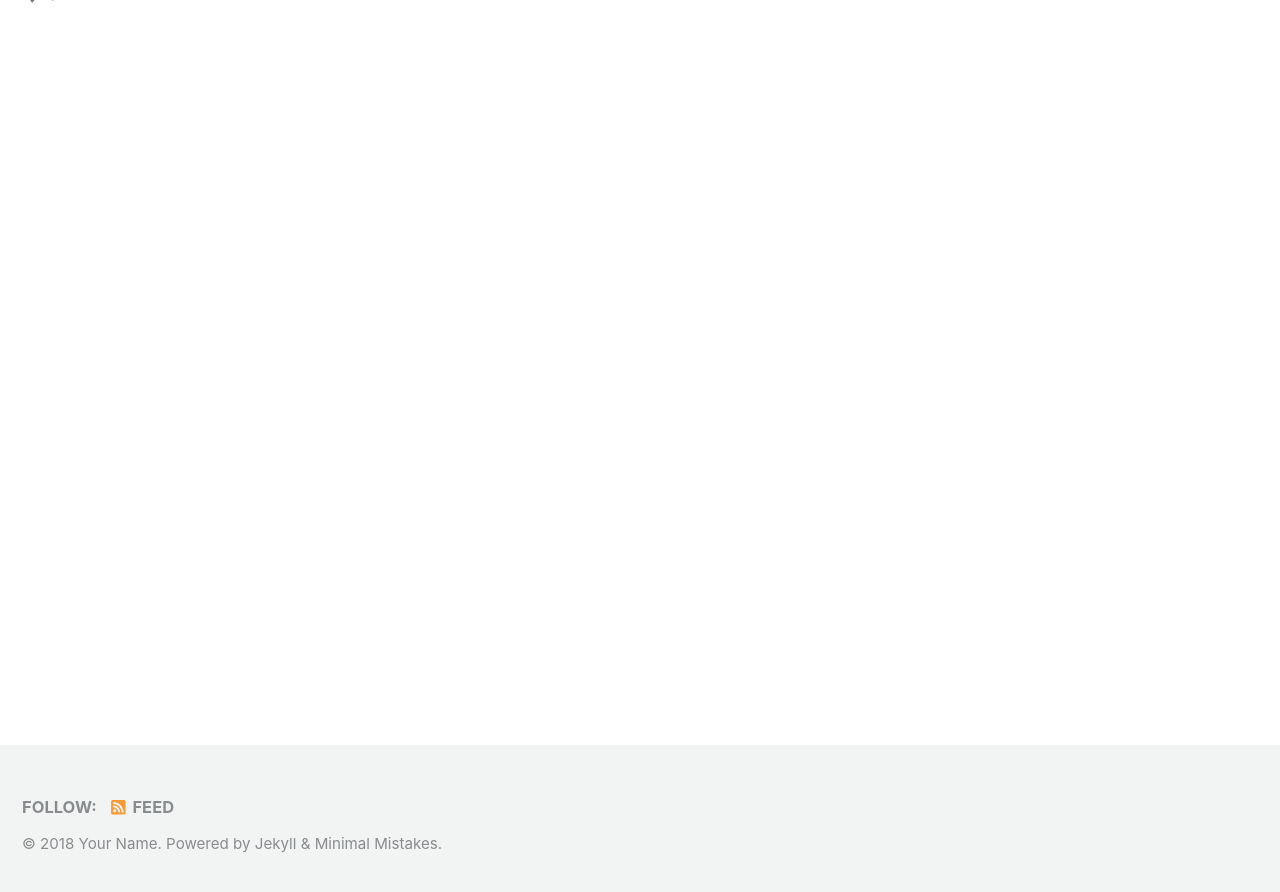
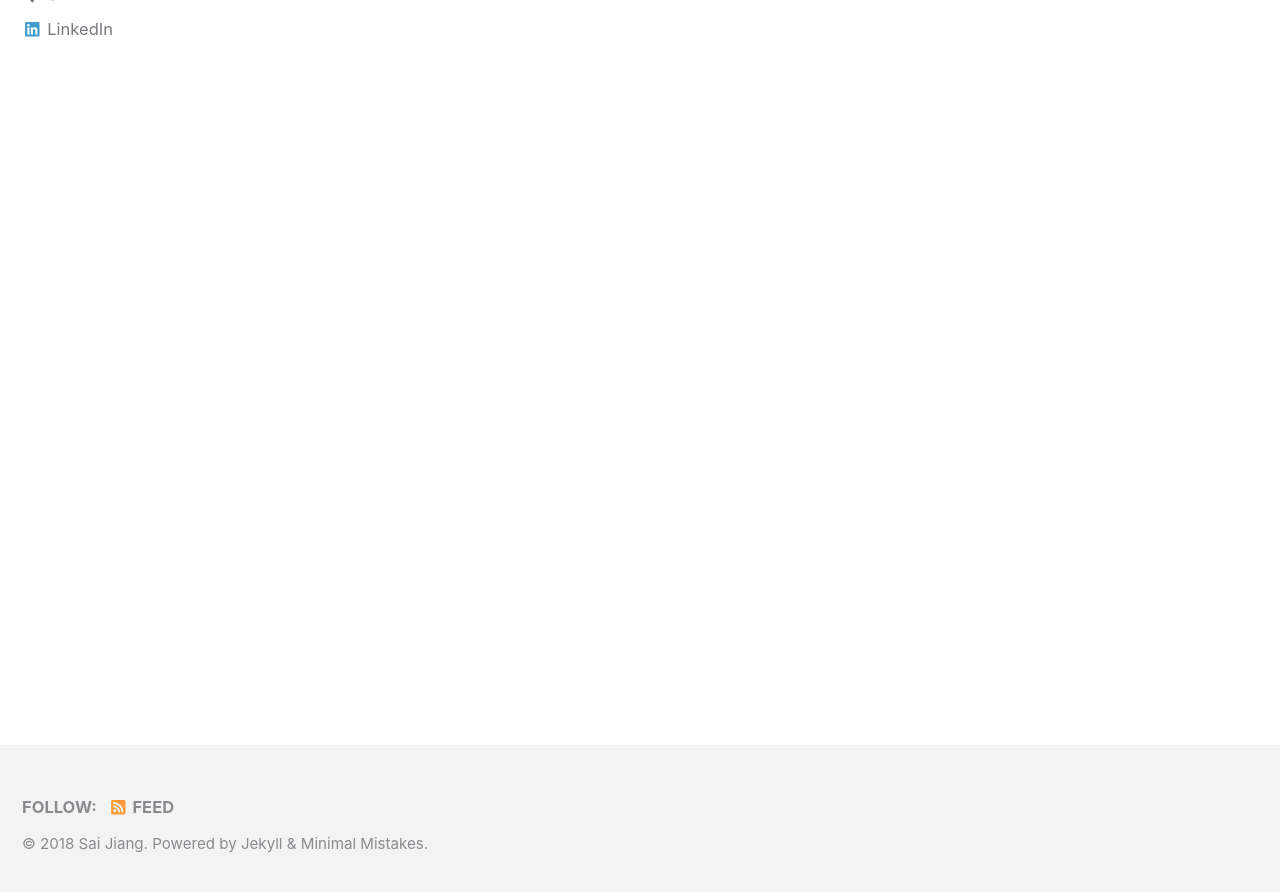
Before and after one commit to sj1456/ds, a Jekyll site: the page built from index.html, in a window 1280 px wide and 900 px high, scrolled down 253 px. Shown: the top 892 px of the window. Built offline with Jekyll 4.4.1, drawn with Linux system fonts in a browser that asks for light colours; nearby versions of some CDN libraries; the list of posts is cut into pages by our own code; some of the changed text lies outside the part shown.

Commit message:
Adding name and linkedin

```diff
--- a/_config.yml
+++ b/_config.yml
@@ -16,10 +16,10 @@ minimal_mistakes_skin    : "default" # "air", "aqua", "contrast", "dark", "dirt"
 
 # Site Settings
 locale                   : "en-US"
-title                    : "Site Title"
+title                    : "Sai's DS Page"
 title_separator          : "-"
-name                     : "Your Name"
-description              : "An amazing website."
+name                     : "Sai Jiang"
+description              : "Sai Loves Shelly Forevera."
 url                      : # the base hostname & protocol for your site e.g. "https://mmistakes.github.io"
 baseurl                  : # the subpath of your site, e.g. "/blog"
 repository               : # GitHub username/repo-name e.g. "mmistakes/minimal-mistakes"
@@ -119,7 +119,7 @@ author:
   keybase          :
   instagram        :
   lastfm           :
-  linkedin         : # "john-doe-12345678" (the last part of your profile url, e.g. https://www.linkedin.com/in/john-doe-12345678)
+  linkedin         : sai-jiang-55a71670 # "john-doe-12345678" (the last part of your profile url, e.g. https://www.linkedin.com/in/john-doe-12345678)
   pinterest        :
   soundcloud       :
   stackoverflow    : # "123456/username" (the last part of your profile url, e.g. https://stackoverflow.com/users/123456/username)
```
